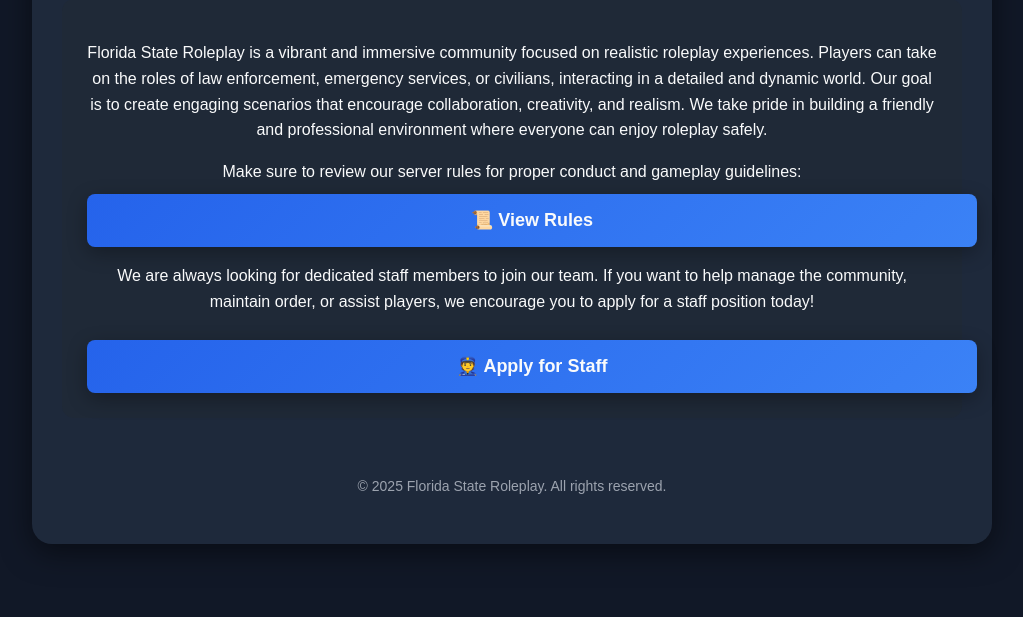
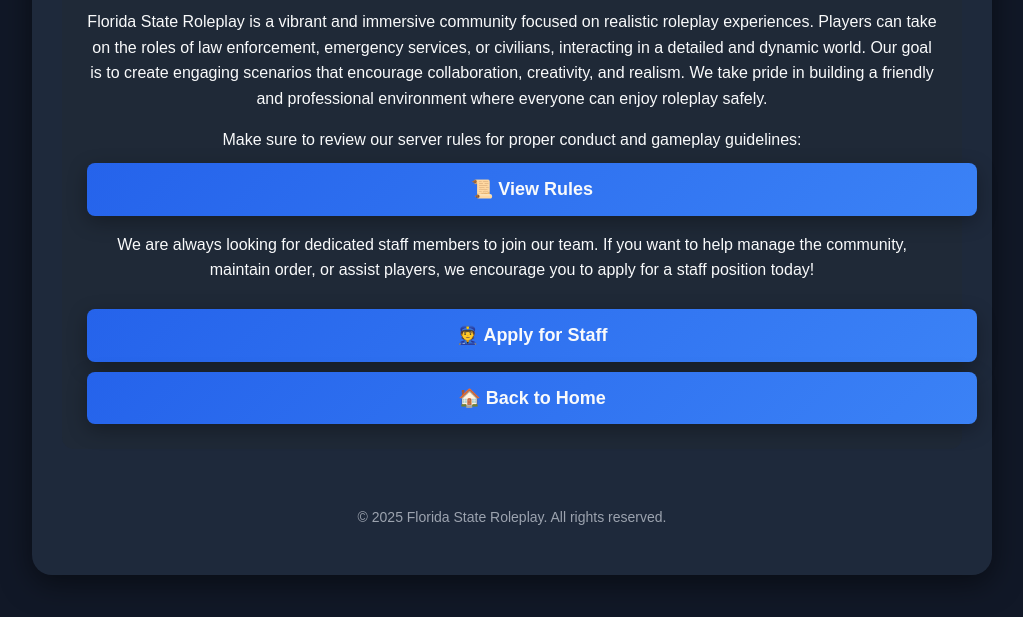
Before and after one commit to schoolop/FRSP, a website: page views/info.html in a window 1280 px wide. Shown: the part 183-800 px from the top of the page, without its empty margins (128-1151 px from the left). Drawn offline with Linux system fonts and the light colour scheme.

Commit message:
Update info.html

```diff
--- a/views/info.html
+++ b/views/info.html
@@ -74,6 +74,7 @@
         We are always looking for dedicated staff members to join our team. If you want to help manage the community, maintain order, or assist players, we encourage you to apply for a staff position today!
       </p>
       <a href="https://docs.google.com/forms/d/e/1FAIpQLSdggGzL8mKH0qETS1AmpJEhY5K4PJ6qoQ-79DWu6x1B6_uKvQ/viewform" target="_blank" class="btn">👮 Apply for Staff</a>
+      <a href="/index.html" class="btn">🏠 Back to Home</a>
     </section>
 
     <footer>
```
